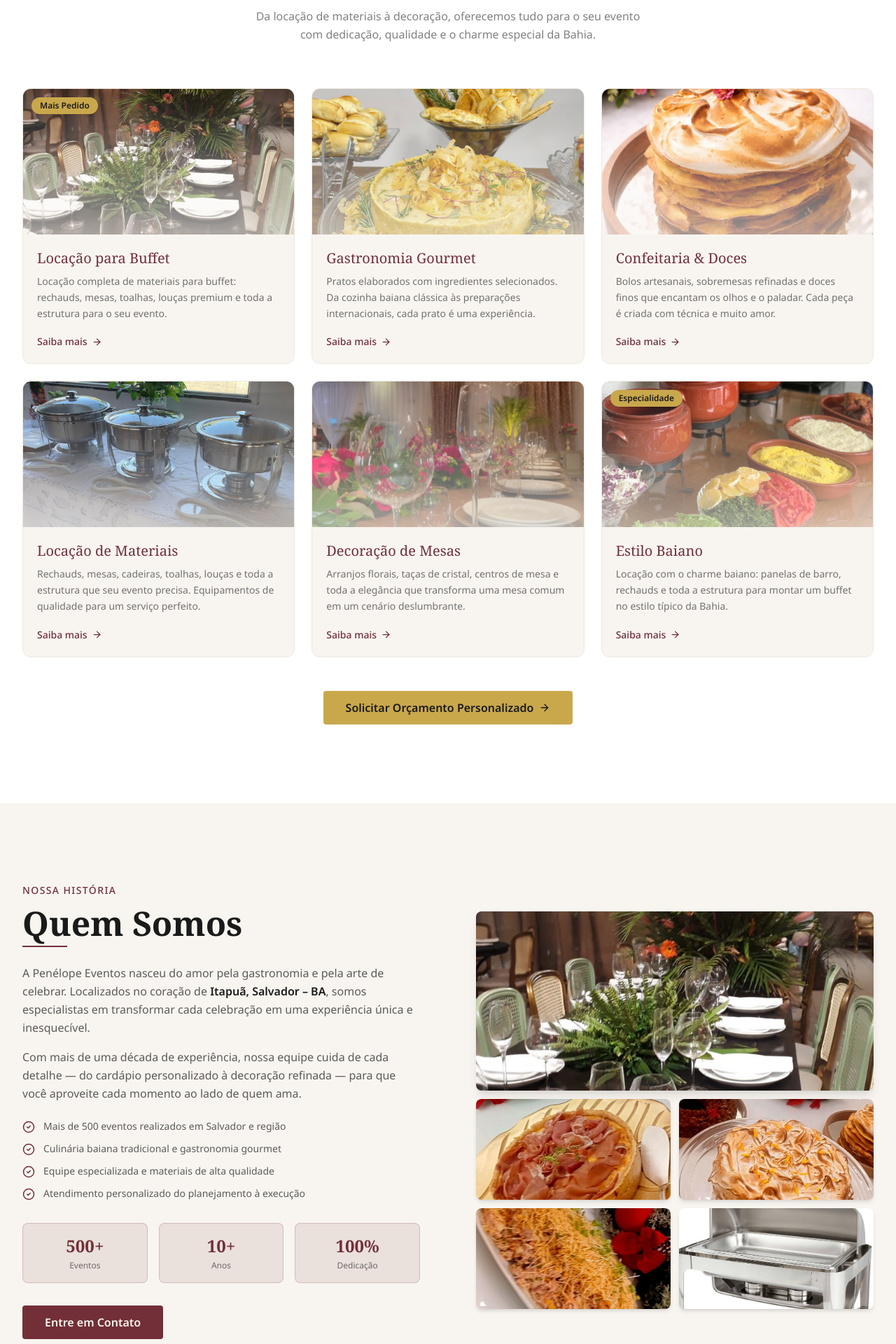
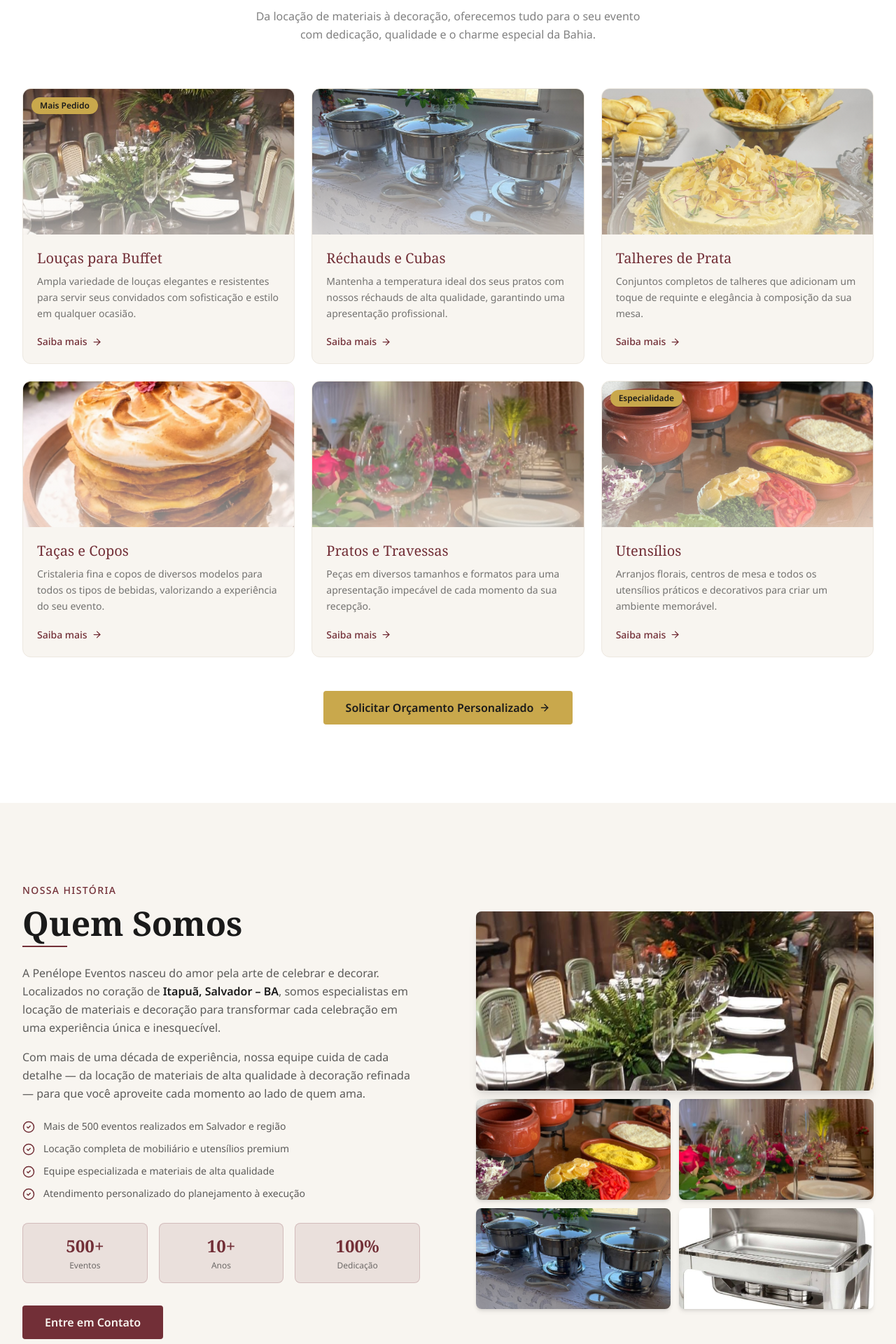
Before and after one commit to mrsf927/penelopeeventos, a React (Vite) app: page / in a window 1280 px wide. Shown: the part 1020-2940 px from the top of the page at 70% size. Built offline with nearby package versions, Linux system fonts and the light colour scheme.

Commit message:
feat: remover referências a gastronomia e focar em locação

```diff
--- a/src/components/About.tsx
+++ b/src/components/About.tsx
@@ -2,15 +2,15 @@ import { CheckCircle2 } from 'lucide-react'
 
 const highlights = [
   'Mais de 500 eventos realizados em Salvador e região',
-  'Culinária baiana tradicional e gastronomia gourmet',
+  'Locação completa de mobiliário e utensílios premium',
   'Equipe especializada e materiais de alta qualidade',
   'Atendimento personalizado do planejamento à execução',
 ]
 
 const galleryImages = [
-  { src: '/images/gastronomia-1.jpeg', alt: 'Gastronomia de natal' },
-  { src: '/images/confeitaria-2.jpeg', alt: 'Sobremesas artesanais' },
-  { src: '/images/gastronomia-3.jpeg', alt: 'Pratos especiais' },
+  { src: '/images/buffet-baiano.jpeg', alt: 'Estrutura estilo baiano' },
+  { src: '/images/decoracao-1.jpeg', alt: 'Decoração e utensílios' },
+  { src: '/images/locacao-2.jpeg', alt: 'Materiais Premium' },
   { src: '/images/locacao-1.jpeg', alt: 'Equipamentos para locação' },
 ]
 
@@ -28,15 +28,15 @@ export default function About() {
             <div className="w-16 h-0.5 bg-wine mb-6" />
 
             <p className="text-charcoal/70 leading-relaxed mb-4">
-              A Penélope Eventos nasceu do amor pela gastronomia e pela arte de celebrar.
+              A Penélope Eventos nasceu do amor pela arte de celebrar e decorar.
               Localizados no coração de{' '}
               <strong className="text-charcoal">Itapuã, Salvador – BA</strong>, somos
-              especialistas em transformar cada celebração em uma experiência única e
-              inesquecível.
+              especialistas em locação de materiais e decoração para transformar cada celebração
+              em uma experiência única e inesquecível.
             </p>
             <p className="text-charcoal/70 leading-relaxed mb-6">
               Com mais de uma década de experiência, nossa equipe cuida de cada detalhe —
-              do cardápio personalizado à decoração refinada — para que você aproveite cada
+              da locação de materiais de alta qualidade à decoração refinada — para que você aproveite cada
               momento ao lado de quem ama.
             </p>
 
--- a/src/components/FAQ.tsx
+++ b/src/components/FAQ.tsx
@@ -33,9 +33,9 @@ const faqs = [
       'Sim! Essa é uma das nossas especialidades. Temos em nosso acervo panelas de barro, rechauds e toda a estrutura para montar um buffet no estilo baiano tradicional, dando aquele toque autêntico da Bahia ao seu evento.',
   },
   {
-    question: 'Posso personalizar o cardápio para restrições alimentares?',
+    question: 'Vocês realizam a entrega e retirada dos materiais?',
     answer:
-      'Sim, com prazer! Desenvolvemos cardápios especiais para convidados com restrições como vegetarianismo, veganismo, intolerância ao glúten e à lactose. Basta nos informar no momento do orçamento para garantirmos opções adequadas a todos os seus convidados.',
+      'Sim, oferecemos suporte logístico completo! Entregamos todas as louças, mesas, rechauds e demais materiais diretamente no local do seu evento. Também cuidamos da retirada após o término, proporcionando uma experiência sem preocupações.',
   },
   {
     question: 'Qual a forma de pagamento aceita?',
@@ -61,9 +61,8 @@ function FAQItem({ question, answer }: { question: string; answer: string }) {
         </span>
       </button>
       <div
-        className={`overflow-hidden transition-all duration-300 ${
-          isOpen ? 'max-h-96 pb-5' : 'max-h-0'
-        }`}
+        className={`overflow-hidden transition-all duration-300 ${isOpen ? 'max-h-96 pb-5' : 'max-h-0'
+          }`}
       >
         <p className="text-charcoal/65 text-sm leading-relaxed">{answer}</p>
       </div>
--- a/src/components/Footer.tsx
+++ b/src/components/Footer.tsx
@@ -10,12 +10,12 @@ const navLinks = [
 ]
 
 const services = [
-  'Locação para Buffet',
-  'Gastronomia Gourmet',
-  'Confeitaria & Doces',
-  'Locação de Materiais',
-  'Decoração de Mesas',
-  'Estilo Baiano',
+  'Louças para Buffet',
+  'Réchauds e Cubas',
+  'Talheres de Prata',
+  'Taças e Copos',
+  'Pratos e Travessas',
+  'Utensílios',
 ]
 
 export default function Footer() {
--- a/src/components/Services.tsx
+++ b/src/components/Services.tsx
@@ -3,49 +3,49 @@ import { ArrowRight } from 'lucide-react'
 const services = [
   {
     id: 1,
-    title: 'Locação para Buffet',
+    title: 'Louças para Buffet',
     description:
-      'Locação completa de materiais para buffet: rechauds, mesas, toalhas, louças premium e toda a estrutura para o seu evento.',
+      'Ampla variedade de louças elegantes e resistentes para servir seus convidados com sofisticação e estilo em qualquer ocasião.',
     image: '/images/buffet-1.jpeg',
     tag: 'Mais Pedido',
   },
   {
     id: 2,
-    title: 'Gastronomia Gourmet',
+    title: 'Réchauds e Cubas',
     description:
-      'Pratos elaborados com ingredientes selecionados. Da cozinha baiana clássica às preparações internacionais, cada prato é uma experiência.',
+      'Mantenha a temperatura ideal dos seus pratos com nossos réchauds de alta qualidade, garantindo uma apresentação profissional.',
+    image: '/images/locacao-2.jpeg',
+    tag: null,
+  },
+  {
+    id: 3,
+    title: 'Talheres de Prata',
+    description:
+      'Conjuntos completos de talheres que adicionam um toque de requinte e elegância à composição da sua mesa.',
     image: '/images/gastronomia-2.jpeg',
     tag: null,
   },
   {
-    id: 3,
-    title: 'Confeitaria & Doces',
+    id: 4,
+    title: 'Taças e Copos',
     description:
-      'Bolos artesanais, sobremesas refinadas e doces finos que encantam os olhos e o paladar. Cada peça é criada com técnica e muito amor.',
+      'Cristaleria fina e copos de diversos modelos para todos os tipos de bebidas, valorizando a experiência do seu evento.',
     image: '/images/confeitaria-1.jpeg',
     tag: null,
   },
   {
-    id: 4,
-    title: 'Locação de Materiais',
+    id: 5,
+    title: 'Pratos e Travessas',
     description:
-      'Rechauds, mesas, cadeiras, toalhas, louças e toda a estrutura que seu evento precisa. Equipamentos de qualidade para um serviço perfeito.',
-    image: '/images/locacao-2.jpeg',
-    tag: null,
-  },
-  {
-    id: 5,
-    title: 'Decoração de Mesas',
-    description:
-      'Arranjos florais, taças de cristal, centros de mesa e toda a elegância que transforma uma mesa comum em um cenário deslumbrante.',
+      'Peças em diversos tamanhos e formatos para uma apresentação impecável de cada momento da sua recepção.',
     image: '/images/decoracao-1.jpeg',
     tag: null,
   },
   {
     id: 6,
-    title: 'Estilo Baiano',
+    title: 'Utensílios',
     description:
-      'Locação com o charme baiano: panelas de barro, rechauds e toda a estrutura para montar um buffet no estilo típico da Bahia.',
+      'Arranjos florais, centros de mesa e todos os utensílios práticos e decorativos para criar um ambiente memorável.',
     image: '/images/buffet-baiano.jpeg',
     tag: 'Especialidade',
   },
--- a/src/components/Testimonials.tsx
+++ b/src/components/Testimonials.tsx
@@ -14,7 +14,7 @@ const testimonials = [
     name: 'João Ribeiro',
     event: 'Formatura',
     rating: 5,
-    text: 'Contratamos para a formatura do nosso grupo e foi incrível. A gastronomia baiana estava autêntica e gostosa, os materiais de locação eram de alta qualidade. Super profissionais e pontuais!',
+    text: 'Contratamos para a formatura do nosso grupo e foi incrível. O acervo de mesa deu um toque especial, e os materiais de locação eram de alta qualidade. Super profissionais e pontuais!',
     initial: 'J',
   },
   {
@@ -22,7 +22,7 @@ const testimonials = [
     name: 'Ana Carolina',
     event: 'Aniversário',
     rating: 5,
-    text: 'O aniversário da minha mãe ficou lindo! Os doces artesanais foram um show à parte — todo mundo elogiou. A equipe foi super atenciosa desde o orçamento até o final do evento. Recomendo muito!',
+    text: 'O aniversário da minha mãe ficou lindo! A prataria e as taças foram um show à parte — todo mundo elogiou. A equipe foi super atenciosa desde o orçamento até o final do evento. Recomendo muito!',
     initial: 'A',
   },
   {
@@ -38,7 +38,7 @@ const testimonials = [
     name: 'Fernanda Costa',
     event: 'Chá de bebê',
     rating: 5,
-    text: 'Realizei meu sonho com a Penélope Eventos! O chá de bebê ficou mágico. Os arranjos florais eram lindíssimos e a mesa de doces foi o destaque da festa. Valeu cada centavo!',
+    text: 'Realizei meu sonho com a Penélope Eventos! O chá de bebê ficou mágico. Os arranjos florais eram lindíssimos e a apresentação da mesa foi o destaque da festa. Valeu cada centavo!',
     initial: 'F',
   },
   {
@@ -46,7 +46,7 @@ const testimonials = [
     name: 'Carlos Mendes',
     event: 'Evento Corporativo',
     rating: 5,
-    text: 'Profissionalismo exemplar. Nosso evento corporativo em Salvador teve todo o suporte necessário: desde a montagem até o desmonte. A gastronomia gourmet agradou a todos os executivos presentes.',
+    text: 'Profissionalismo exemplar. Nosso evento corporativo em Salvador teve todo o suporte necessário: desde a escolha até a entrega dos materiais. A qualidade das peças impressionou os executivos.',
     initial: 'C',
   },
 ]
```
Also changed, not shown: 3 other files (tests, documents, lock files or other folders).
